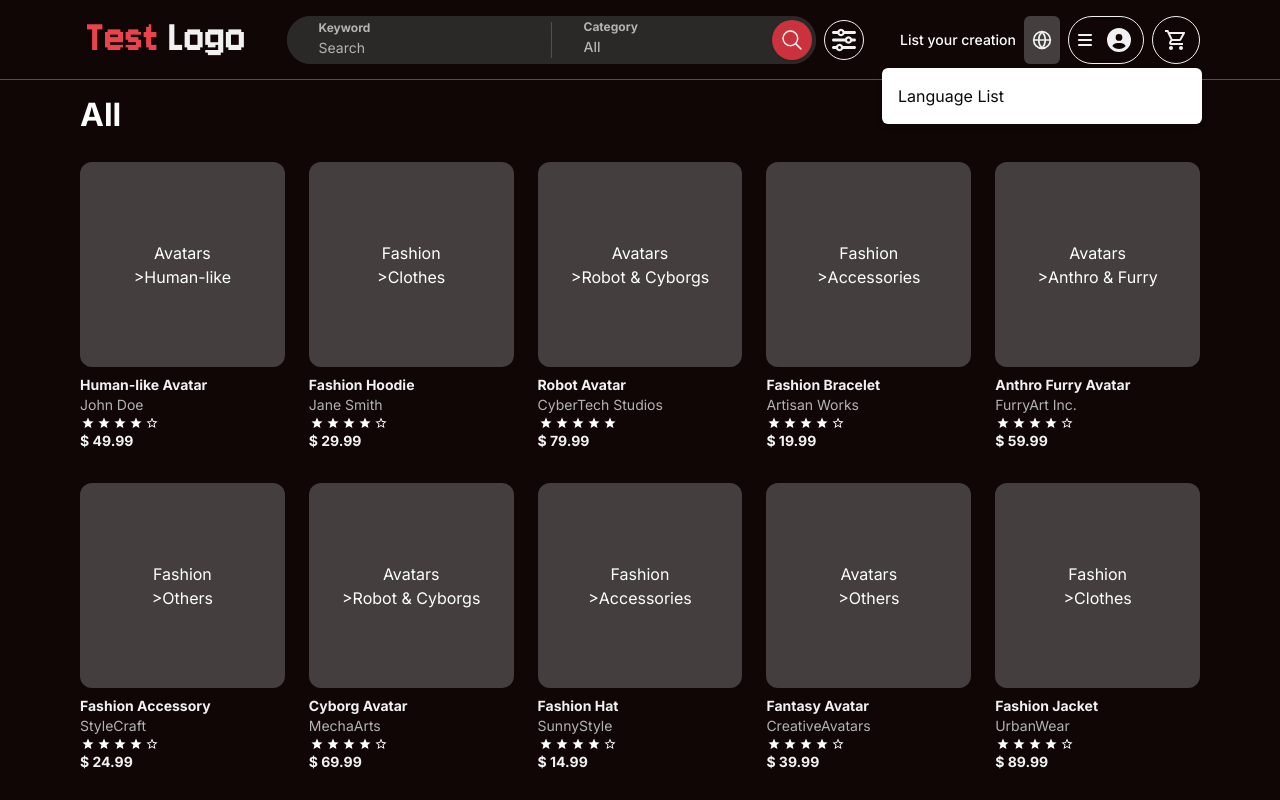
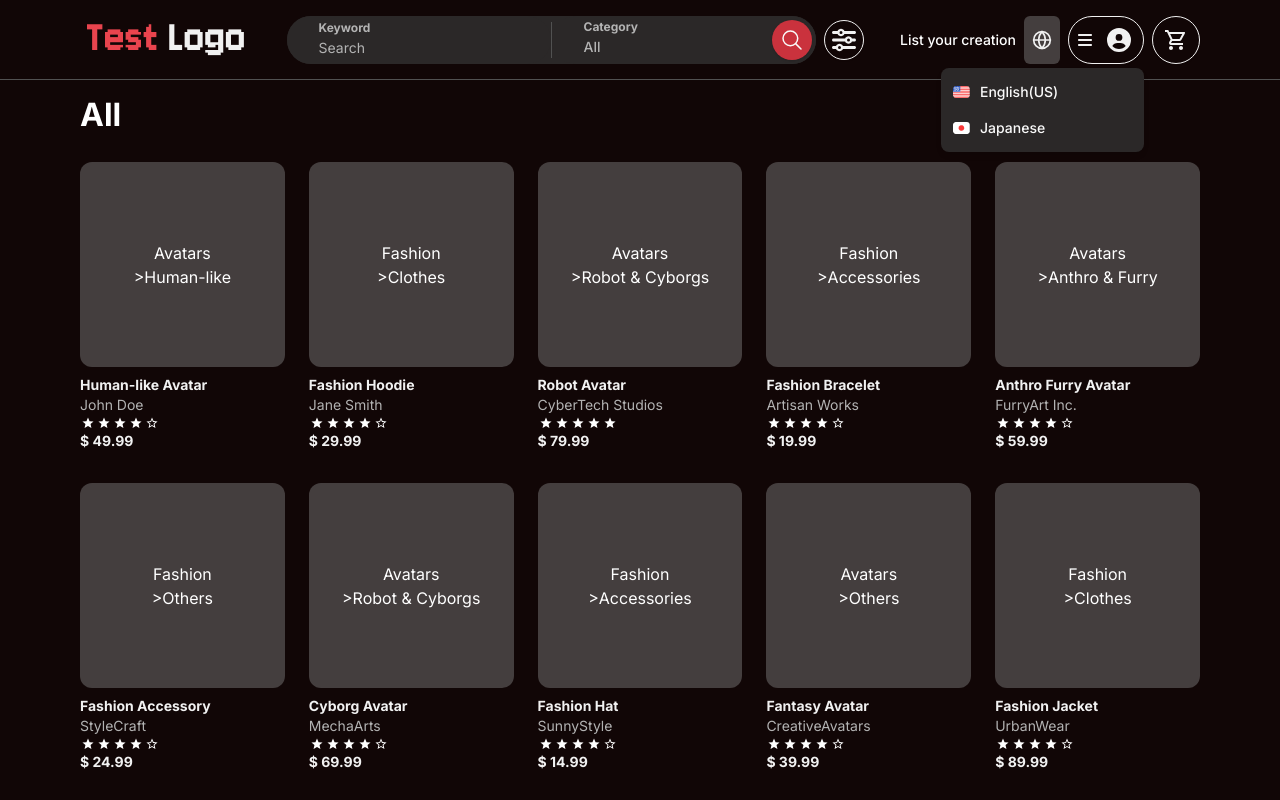
Before and after one commit to MeetM15/avatar-marketplace, a Next.js app: page / in a window 1280 px wide. Both pictures are taken after a click on the button 1042 px from the left and 39 px from the top of the page. Shown: the top 800 px of the page. Built offline with nearby package versions, Linux system fonts and the light colour scheme.

Commit message:
added profile section

```diff
--- a/src/components/Navbar/UserSection.tsx
+++ b/src/components/Navbar/UserSection.tsx
@@ -10,6 +10,9 @@ import {
 import { FiGlobe } from "react-icons/fi";
 import { MdOutlineShoppingCart } from "react-icons/md";
 import { useMarketplace } from "@/lib/context/useMarketplace";
+import { languagesData } from "@/data/languages";
+import Image from "next/image";
+import { Separator } from "../ui/separator";
 
 const UserSection = () => {
   const {
@@ -37,7 +40,21 @@ const UserSection = () => {
             <FiGlobe className="!w-5 !h-5" />
           </Button>
         </PopoverTrigger>
-        <PopoverContent className="w-80">Language List</PopoverContent>
+        <PopoverContent className="w-[203px] rounded-lg p-1.5 bg-background-2">
+          {languagesData.map((language, index) => (
+            <Button
+              key={index}
+              className="flex items-center gap-2.5 px-1.5 bg-transparent hover:bg-background-3 shadow-none w-full justify-start">
+              <Image
+                src={language.image}
+                alt={language.name}
+                width={17}
+                height={12}
+              />
+              {language.name}
+            </Button>
+          ))}
+        </PopoverContent>
       </Popover>
       <Popover
         open={isProfileDropdownOpen}
@@ -56,7 +73,21 @@ const UserSection = () => {
             </div>
           </Button>
         </PopoverTrigger>
-        <PopoverContent className="w-80">Profile Data</PopoverContent>
+        <PopoverContent className="w-[220px] rounded-xl py-2.5 px-0 bg-background-2">
+          <Button className="flex items-center bg-transparent hover:bg-background-3 shadow-none w-full text-dark-secondary justify-start text-sm px-2 rounded-none">
+            Sign in
+          </Button>
+          <Button className="flex items-center bg-transparent hover:bg-background-3 shadow-none w-full text-dark-secondary justify-start text-sm px-2 rounded-none">
+            Sign up
+          </Button>
+          <Separator className="w-full m-2 bg-light-gray" />
+          <Button className="flex items-center bg-transparent hover:bg-background-3 shadow-none w-full text-dark-secondary justify-start text-sm px-2 rounded-none">
+            List your item
+          </Button>
+          <Button className="flex items-center bg-transparent hover:bg-background-3 shadow-none w-full text-dark-secondary justify-start text-sm px-2 rounded-none">
+            Message to Yuta(The founder)
+          </Button>
+        </PopoverContent>
       </Popover>
       <Button
         variant="outline"
--- /dev/null
+++ b/src/data/languages.ts
@@ -0,0 +1,15 @@
+export type LanguageOption = {
+  name: string;
+  image: string;
+};
+
+export const languagesData: LanguageOption[] = [
+  {
+    name: "English(US)",
+    image: "/languages/usa-flag.png",
+  },
+  {
+    name: "Japanese",
+    image: "/languages/japan-flag.png",
+  },
+];
```
Also changed, not shown: public/languages/japan-flag.png (added), public/languages/usa-flag.png (added).
